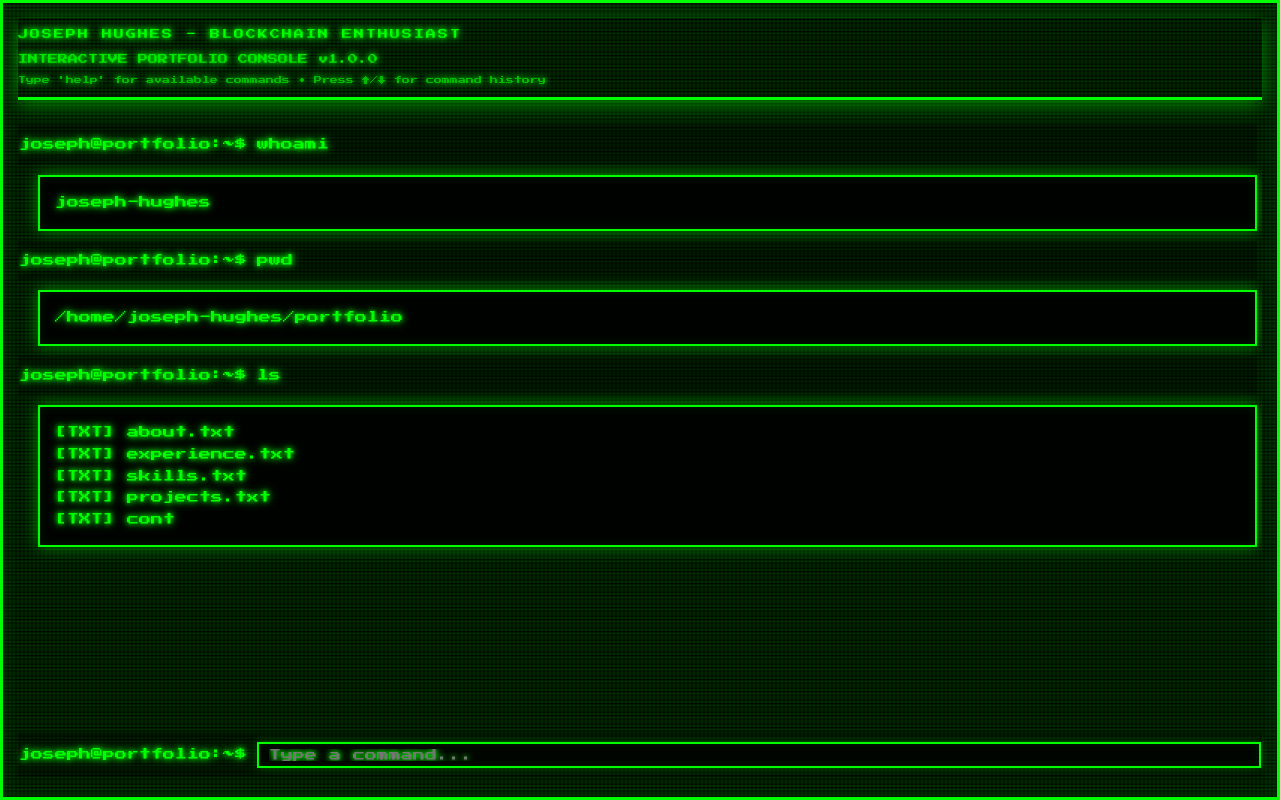
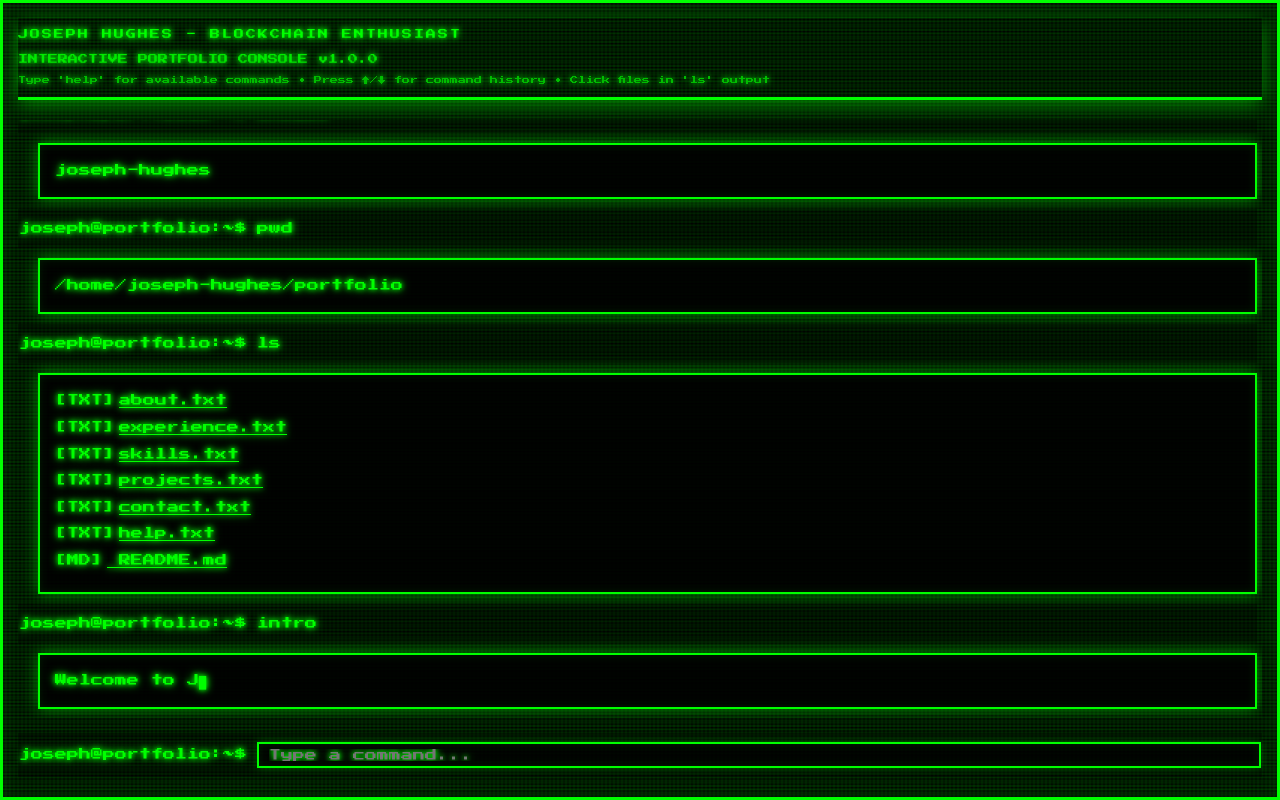
Before and after one commit to d2Dreamer/JoeHughes.uk, a Next.js app: page / in a window 1280 px wide. Built offline with nearby package versions, Linux system fonts and the light colour scheme.

Commit message:
feat: Make ls files clickable

```diff
--- a/src/components/Console.tsx
+++ b/src/components/Console.tsx
@@ -210,7 +210,7 @@ PREFERRED CONTACT METHODS:
 =================
 
 FILE OPERATIONS:
-ls                    - List all available files
+ls                    - List all available files (click to open)
 cat <filename>        - Display file contents
 tree                  - Show directory structure
 
@@ -461,6 +461,11 @@ Follow me for updates on my latest projects and tech insights!`;
     }
   };
 
+  const handleFileClick = async (filename: string) => {
+    const output = executeCommand(`cat ${filename}`);
+    await addTypingCommand(`cat ${filename}`, output, 15);
+  };
+
   const addTypingCommand = async (input: string, output: string, speed: number = 20) => {
     const newCommand: Command = {
       input,
@@ -473,7 +478,32 @@ Follow me for updates on my latest projects and tech insights!`;
     setCommands(prev => [...prev, newCommand]);
     setTypingCommands(prev => [...prev, newCommand]);
 
-    // Type out the output
+    // Special handling for ls command
+    if (input === 'ls') {
+      const files = Object.keys(fileSystem);
+      let currentFiles: string[] = [];
+
+      for (let i = 0; i < files.length; i++) {
+        currentFiles.push(files[i]);
+        const fileList = currentFiles
+          .map(filename => `${getFileIcon(filename)} ${filename}`)
+          .join('\n');
+
+        setCommands(prev =>
+          prev.map((cmd, index) =>
+            index === prev.length - 1
+              ? { ...cmd, output: fileList, isTyping: i < files.length - 1 }
+              : cmd
+          )
+        );
+
+        // Scroll to bottom during typing
+        setTimeout(() => scrollToBottom(), 0);
+
+        await new Promise(resolve => setTimeout(resolve, speed * 3)); // Slower for ls
+      }
+    } else {
+      // Regular typing for other commands
       let typedOutput = '';
       for (let i = 0; i < output.length; i++) {
         typedOutput += output[i];
@@ -489,6 +519,7 @@ Follow me for updates on my latest projects and tech insights!`;
         setTimeout(() => scrollToBottom(), 0);
 
         await new Promise(resolve => setTimeout(resolve, speed));
+      }
     }
 
     setTypingCommands(prev => prev.slice(1));
@@ -591,7 +622,7 @@ Follow me for updates on my latest projects and tech insights!`;
           opacity: 0.7,
           textShadow: '0 0 5px #00ff00, 0 0 10px #00ff00'
         }}>
-          Type 'help' for available commands • Press ↑/↓ for command history
+          Type 'help' for available commands • Press ↑/↓ for command history • Click files in 'ls' output
         </div>
       </div>
 
@@ -638,6 +669,58 @@ Follow me for updates on my latest projects and tech insights!`;
                 boxShadow: '0 0 15px rgba(0, 255, 0, 0.5), inset 0 0 10px rgba(0, 255, 0, 0.1)',
                 textShadow: '0 0 5px #00ff00, 0 0 10px #00ff00'
               }}>
+                {command.input === 'ls' ? (
+                  <div>
+                    {command.output.split('\n').map((line, index) => {
+                      if (!line.trim()) return null;
+                      const parts = line.split(' ');
+                      const icon = parts[0];
+                      const filename = parts.slice(1).join(' ');
+
+                      return (
+                        <div key={index} style={{ marginBottom: '5px' }}>
+                          <span style={{ color: '#00ff00', textShadow: '0 0 5px #00ff00' }}>
+                            {icon}
+                          </span>
+                          <button
+                            onClick={() => handleFileClick(filename)}
+                            style={{
+                              background: 'transparent',
+                              border: 'none',
+                              color: '#00ff00',
+                              fontFamily: 'Press Start 2P, monospace',
+                              fontSize: '12px',
+                              cursor: 'pointer',
+                              textDecoration: 'underline',
+                              textShadow: '0 0 5px #00ff00, 0 0 10px #00ff00',
+                              padding: '2px 4px',
+                              margin: '0',
+                              transition: 'all 0.2s ease'
+                            }}
+                            onMouseEnter={(e) => {
+                              e.currentTarget.style.color = '#00cc00';
+                              e.currentTarget.style.textShadow = '0 0 10px #00ff00, 0 0 20px #00ff00';
+                            }}
+                            onMouseLeave={(e) => {
+                              e.currentTarget.style.color = '#00ff00';
+                              e.currentTarget.style.textShadow = '0 0 5px #00ff00, 0 0 10px #00ff00';
+                            }}
+                          >
+                            {filename}
+                          </button>
+                        </div>
+                      );
+                    })}
+                    {command.isTyping && (
+                      <span style={{
+                        animation: 'blink 1s infinite',
+                        color: '#00ff00',
+                        fontWeight: 'bold'
+                      }}>█</span>
+                    )}
+                  </div>
+                ) : (
+                  <>
                     {command.output}
                     {command.isTyping && (
                       <span style={{
@@ -645,6 +728,8 @@ Follow me for updates on my latest projects and tech insights!`;
                         color: '#00ff00',
                         fontWeight: 'bold'
                       }}>█</span>
+                    )}
+                  </>
                 )}
               </div>
             )}
```
Lines whose indentation alone changed are shown as unchanged.
